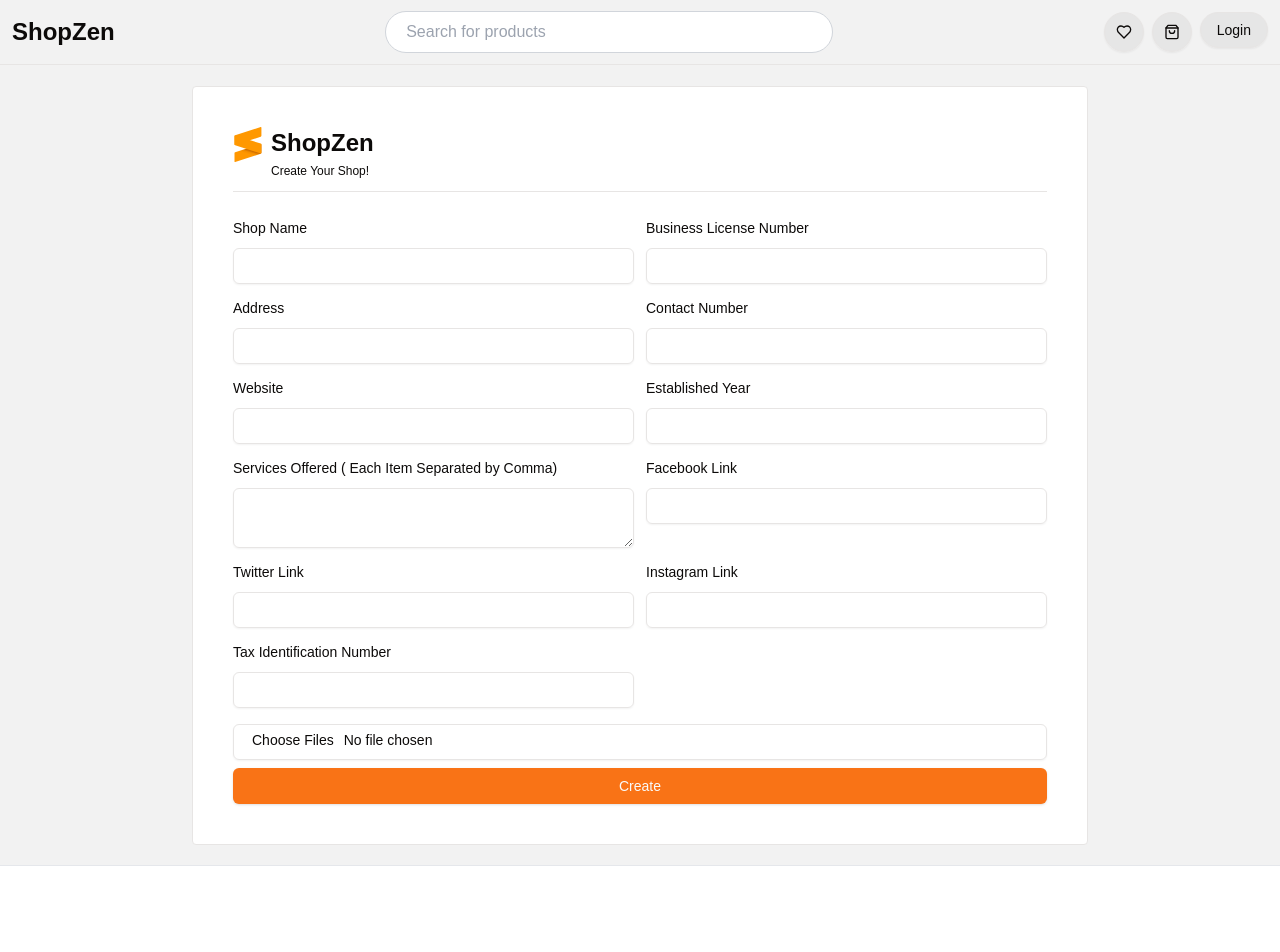
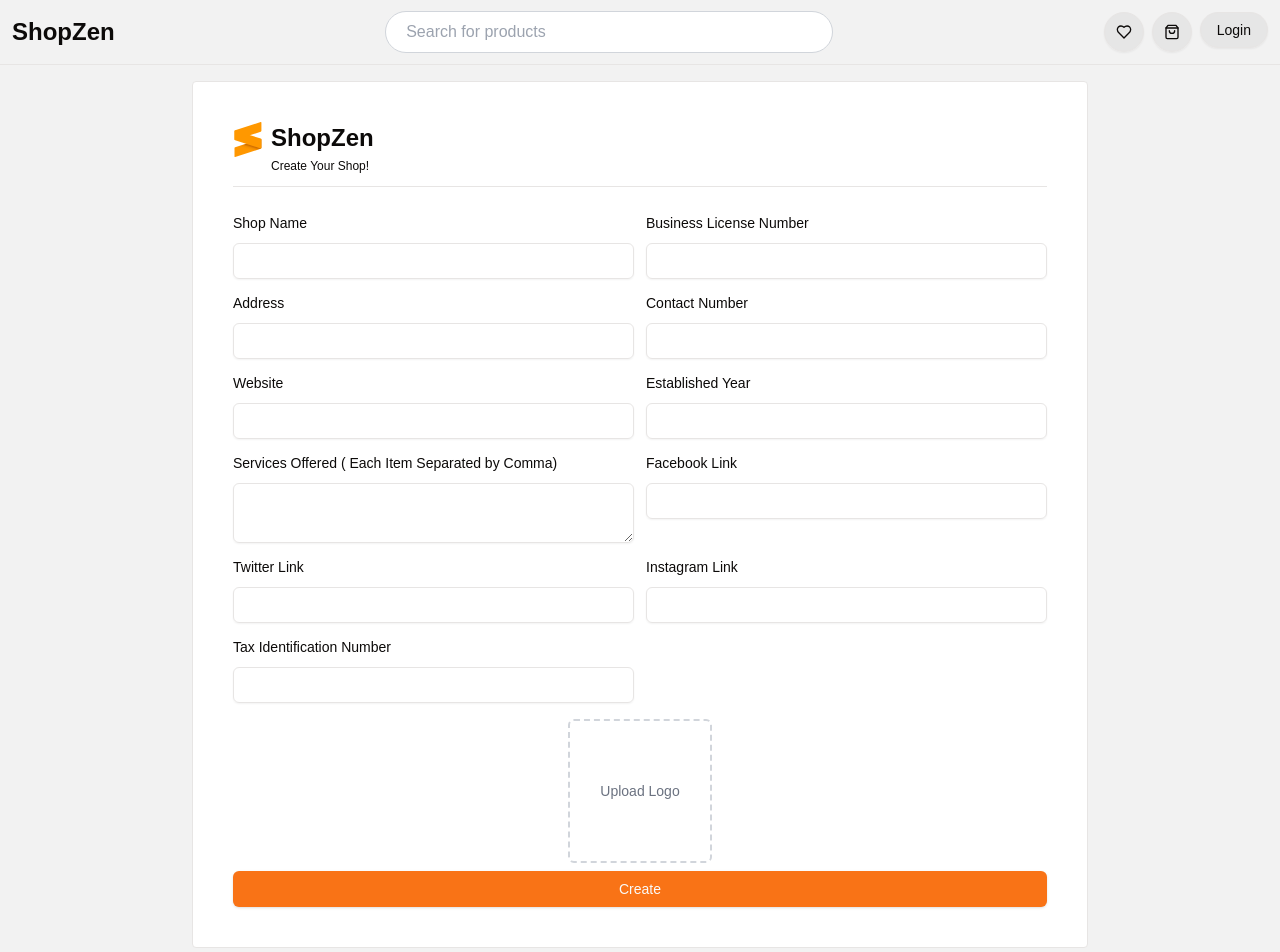
Before and after one commit to hammadsadi/shopZen-client, a Next.js app: page /create-shop in a window 1280 px wide. Shown: the top 952 px of the page. Built offline with nearby package versions, Linux system fonts and the light colour scheme; no server answers.

Commit message:
Added Image Upload and Preview Functionality

```diff
--- a/src/components/modules/shop/CreateShopForm/CreateShopForm.tsx
+++ b/src/components/modules/shop/CreateShopForm/CreateShopForm.tsx
@@ -1,6 +1,6 @@
 'use client'
 import { Button } from "@/components/ui/button";
-import React from "react";
+import React, { useState } from "react";
 import {
   Form,
   FormControl,
@@ -14,12 +14,15 @@ import ShopZenLogo from "@/components/shared/Logo/ShopZenLogo";
 import { Input } from "@/components/ui/input";
 import { Textarea } from "@/components/ui/textarea";
 import SZImageUpload from "@/components/ui/core/SZImageUpload";
+import SHImagePreview from "@/components/ui/core/SZImageUpload/SHImagePreview";
 const CreateShopForm = () => {
+  const [imageFiels, setImageFiels] = useState<File[] | []>([]);
+  const [imagePreview, setImagePreview] = useState<string[] | []>([]);
   const form = useForm();
 
   // Register Form Handle
   const onSubmit: SubmitHandler<FieldValues> = async (data) => {
-    console.log(data)
+    console.log(data);
     // try {
     //   // Form Data Send to Server action
     //   const res = await userLogin(data);
@@ -196,9 +199,27 @@ const CreateShopForm = () => {
                   )}
                 />
               </div>
-              <div className="mt-4">
-                <SZImageUpload/>
-              </div>
+              {imagePreview?.length > 0 ? (
+                <div className="mt-4">
+                  <SHImagePreview
+                    setImageFiels={setImageFiels}
+                    imagePreview={imagePreview}
+                    setImagePreview={setImagePreview}
+                    className="flex justify-center"
+                  />
+                </div>
+              ) : (
+                <div className="mt-4">
+                  <SZImageUpload
+                    imageFiels={imageFiels}
+                    setImageFiels={setImageFiels}
+                    imagePreview={imagePreview}
+                    setImagePreview={setImagePreview}
+                    imageFileLabel="Upload Logo"
+                  />
+                </div>
+              )}
+
               <Button type="submit" className="w-full mt-2">
                 {/* {isSubmitting ? (
                   <LoaderCircle className="animate-spin" />
--- /dev/null
+++ b/src/components/ui/core/SZImageUpload/SHImagePreview.tsx
@@ -0,0 +1,52 @@
+import Image from "next/image";
+import React from "react";
+import { Button } from "../../button";
+import { X } from "lucide-react";
+
+type TImangePreviewer = {
+  setImageFiels: React.Dispatch<React.SetStateAction<File[]>>;
+  imagePreview: string[];
+  setImagePreview: React.Dispatch<React.SetStateAction<string[]>>;
+  className?: string;
+};
+
+const SHImagePreview = ({
+  setImageFiels,
+  imagePreview,
+  setImagePreview,
+  className,
+}: TImangePreviewer) => {
+  const handleRemove = (index: number) => {
+    setImageFiels((prev) => prev.filter((_, idx) => idx !== index));
+    setImagePreview((prev) => prev.filter((_, idx) => idx !== index));
+  };
+
+  return (
+    <div className={className}>
+      {imagePreview.map((preview, index) => (
+        <div
+          key={index}
+          className="relative w-36 h-36 rounded-md overflow-hidden border border-dashed border-gray-300"
+        >
+          <Image
+            width={500}
+            height={500}
+            src={preview}
+            alt={`Preview ${index + 1}`}
+            className="object-cover w-full h-full"
+          />
+          <Button
+            type="button"
+            size="sm"
+            onClick={() => handleRemove(index)}
+            className="bg-red-300 hover:bg-red-400 absolute -top-0 -right-0 w-6 h-6 p-0 rounded-full"
+          >
+            <X className="w-4 h-4" />
+          </Button>
+        </div>
+      ))}
+    </div>
+  );
+};
+
+export default SHImagePreview;
--- a/src/components/ui/core/SZImageUpload/index.tsx
+++ b/src/components/ui/core/SZImageUpload/index.tsx
@@ -1,11 +1,52 @@
-import { Input } from "../../input"
+import { ChangeEvent } from "react";
+import { Input } from "../../input";
+import { cn } from "@/lib/utils";
+type TSZImageUploadProps = {
+  imageFiels: File[] | [];
+  setImageFiels: React.Dispatch<React.SetStateAction<[] | File[]>>;
+  imagePreview: string[] | [];
+  setImagePreview: React.Dispatch<React.SetStateAction<[] | string[]>>;
+  imageFileLabel?: string;
+  className?: string;
+};
+const SZImageUpload = ({
+  setImageFiels,
+  setImagePreview,
+  imageFileLabel = "Upload Image",
+  className,
+}: TSZImageUploadProps) => {
+  // Handle Image Change
+  const handleChangeImage = (event: ChangeEvent<HTMLInputElement>) => {
+    const file = event.target.files![0];
+    setImageFiels((prev) => [...prev, file]);
 
-const SZImageUpload = () => {
+    if (file) {
+      const reader = new FileReader();
+      reader.onloadend = () => {
+        setImagePreview((prev) => [...prev, reader.result as string]);
+      };
+      reader.readAsDataURL(file);
+      event.target.value = "";
+    }
+  };
   return (
-    <div>
-      <Input type="file" accept="image/*" multiple/>
+    <div className={cn("flex flex-col items-center w-full gap-4", className)}>
+      <Input
+        onChange={handleChangeImage}
+        type="file"
+        accept="image/*"
+        multiple
+        className="hidden"
+        id="shImage"
+      />
+      <label
+        className="w-full h-36 md:size-36 flex items-center justify-center border-2 border-dashed border-gray-300 rounded-md cursor-pointer text-center text-sm text-gray-500 hover:bg-gray-50 transition"
+        htmlFor="shImage"
+      >
+        {imageFileLabel}
+      </label>
     </div>
-  )
-}
+  );
+};
 
-export default SZImageUpload
+export default SZImageUpload;
```
